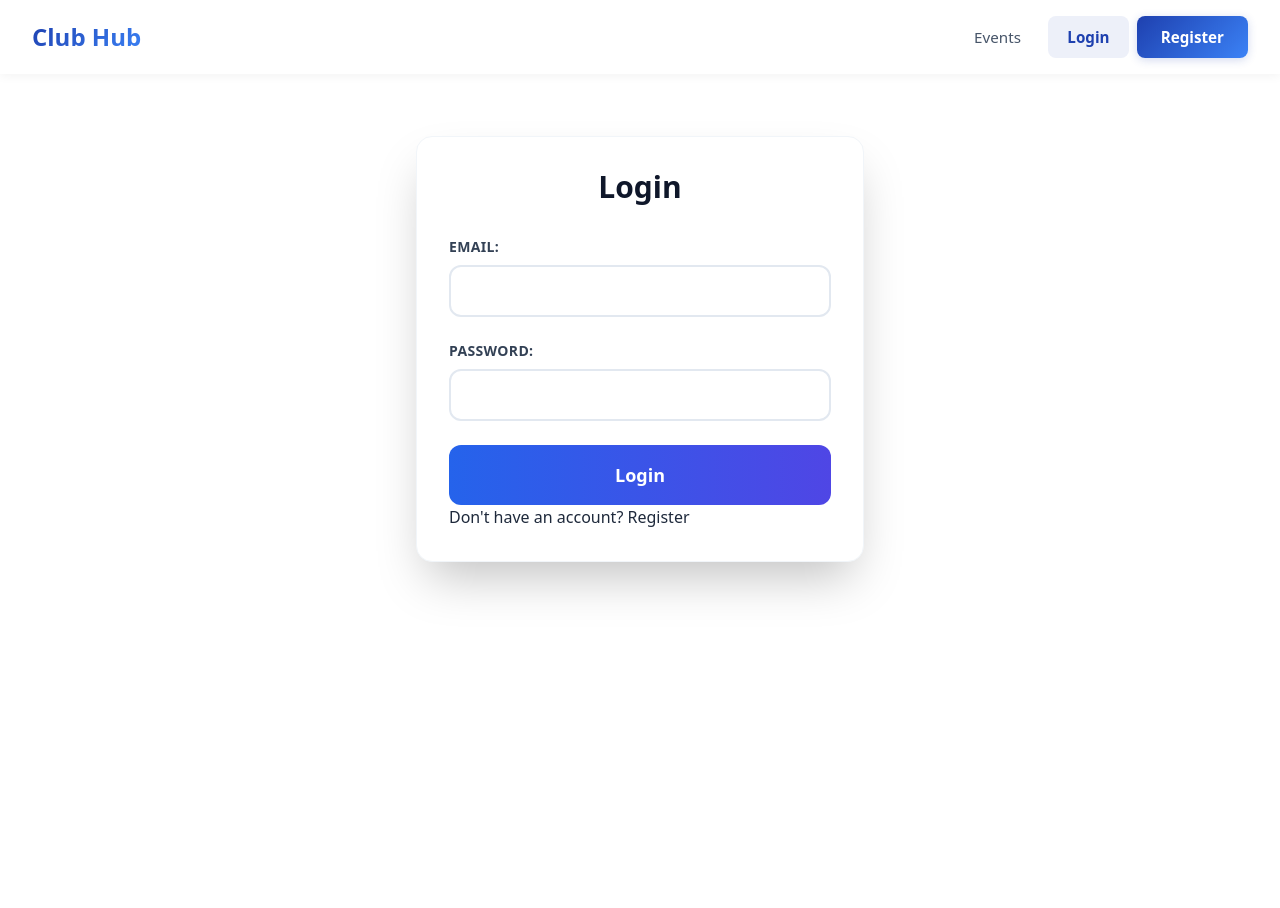
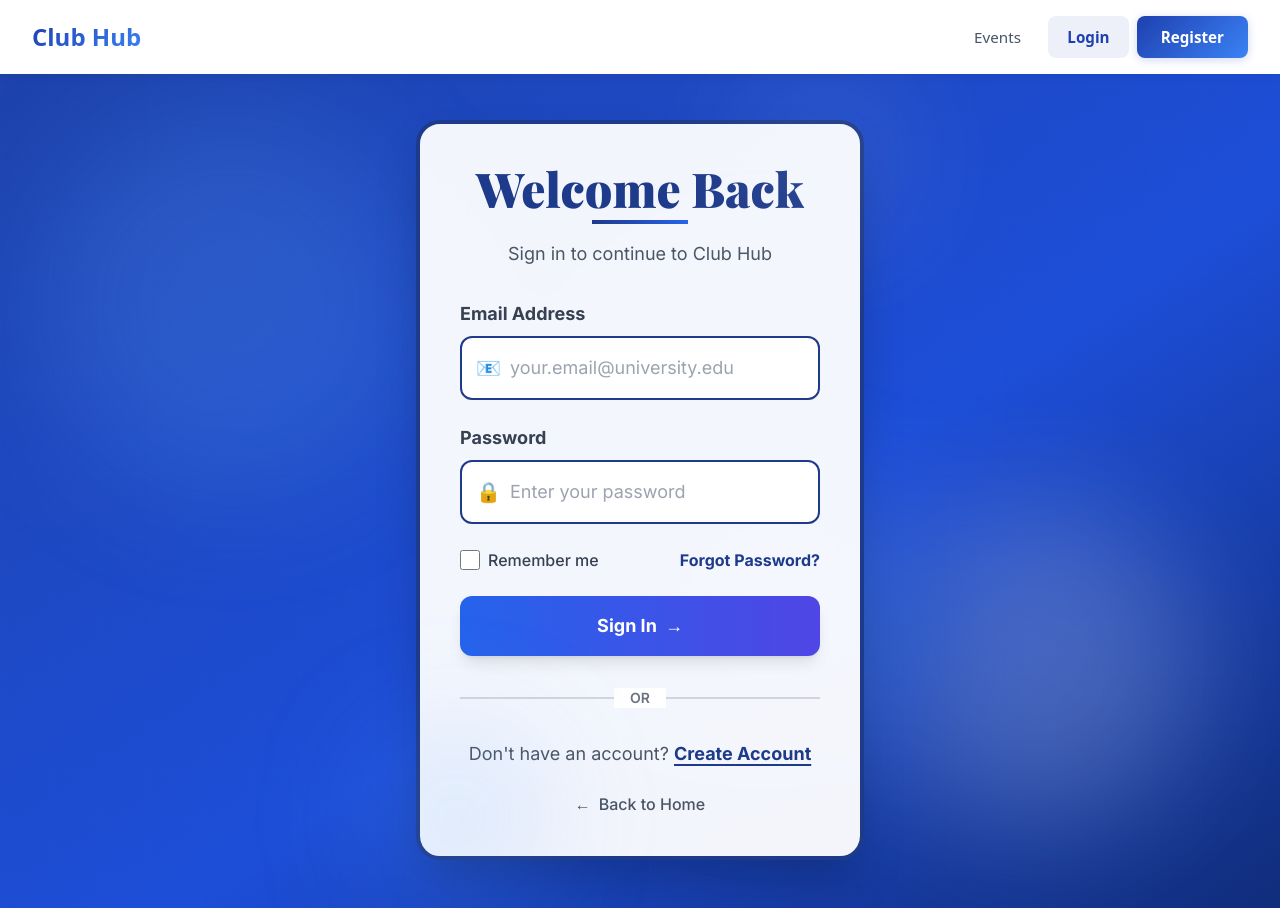
Before and after one commit to CHACHA0044/Club-management, a React (Create React App) app in the folder client/: page /login in a window 1280 px wide. Before the commit the page ends 800 px from the top, so only its background shows below. Built offline with nearby package versions, Linux system fonts and the light colour scheme.

Commit message:
Enhance login form with loading state and styles
Added loading state and improved UI elements for the login form.

```diff
--- a/client/src/components/auth/login.jsx
+++ b/client/src/components/auth/login.jsx
@@ -1,16 +1,18 @@
 import React, { useState } from "react";
-import { useNavigate } from "react-router-dom";
+import { useNavigate, Link } from "react-router-dom";
 import { loginUser } from "../../api/auth";
 
 const Login = () => {
   const [email, setEmail] = useState("");
   const [password, setPassword] = useState("");
   const [error, setError] = useState("");
+  const [isLoading, setIsLoading] = useState(false);
   const navigate = useNavigate();
 
   const handleLogin = async (e) => {
     e.preventDefault();
     setError("");
+    setIsLoading(true);
 
     try {
       const res = await loginUser({ email, password });
@@ -21,42 +23,254 @@ const Login = () => {
       navigate("/");
     } catch (err) {
       setError(err.response?.data?.message || "Login failed");
+    } finally {
+      setIsLoading(false);
     }
   };
 
   return (
-    <div className="login-container">
-      <h2>Login</h2>
-      <form onSubmit={handleLogin}>
-        {error && <div className="error">{error}</div>}
+    <>
+      <style>{`
+        @import url('https://fonts.googleapis.com/css2?family=Playfair+Display:wght@700;900&family=Inter:wght@400;500;600;700&display=swap');
 
-        <div className="form-group">
-          <label>Email:</label>
+        @keyframes fadeInUp {
+          from {
+            opacity: 0;
+            transform: translateY(30px);
+          }
+          to {
+            opacity: 1;
+            transform: translateY(0);
+          }
+        }
+
+        @keyframes float {
+          0%, 100% {
+            transform: translateY(0px);
+          }
+          50% {
+            transform: translateY(-20px);
+          }
+        }
+
+        @keyframes shimmer {
+          0% {
+            background-position: -1000px 0;
+          }
+          100% {
+            background-position: 1000px 0;
+          }
+        }
+
+        @keyframes gradient {
+          0% {
+            background-position: 0% 50%;
+          }
+          50% {
+            background-position: 100% 50%;
+          }
+          100% {
+            background-position: 0% 50%;
+          }
+        }
+
+        @keyframes pulseGlow {
+          0%, 100% {
+            box-shadow: 0 0 20px rgba(59, 130, 246, 0.3);
+          }
+          50% {
+            box-shadow: 0 0 40px rgba(59, 130, 246, 0.6);
+          }
+        }
+
+        .animate-fadeInUp {
+          animation: fadeInUp 0.8s ease-out forwards;
+        }
+
+        .animate-float {
+          animation: float 6s ease-in-out infinite;
+        }
+
+        .animate-shimmer {
+          background-size: 1000px 100%;
+          animation: shimmer 3s linear infinite;
+        }
+
+        .gradient-animate {
+          background-size: 200% 200%;
+          animation: gradient 8s ease infinite;
+        }
+
+        .animate-pulseGlow {
+          animation: pulseGlow 2s ease-in-out infinite;
+        }
+
+        .delay-100 { animation-delay: 0.1s; }
+        .delay-200 { animation-delay: 0.2s; }
+        .delay-300 { animation-delay: 0.3s; }
+
+        input:focus {
+          outline: none;
+        }
+      `}</style>
+
+      <div className="min-h-screen flex items-center justify-center px-4 py-12 relative overflow-hidden" style={{ fontFamily: "'Inter', sans-serif" }}>
+        {/* Animated Background */}
+        <div className="absolute inset-0 bg-gradient-to-br from-blue-900 via-blue-700 to-black gradient-animate">
+          <div className="absolute inset-0 opacity-20">
+            <div className="absolute top-10 left-10 w-96 h-96 bg-blue-400 rounded-full filter blur-3xl animate-float"></div>
+            <div className="absolute bottom-20 right-20 w-80 h-80 bg-white rounded-full filter blur-3xl animate-float" style={{ animationDelay: '0.3s' }}></div>
+            <div className="absolute top-1/2 left-1/2 w-72 h-72 bg-blue-300 rounded-full filter blur-3xl animate-float" style={{ animationDelay: '0.6s' }}></div>
+          </div>
+
+          {/* Grid Pattern Overlay */}
+          <div className="absolute inset-0 opacity-10" style={{
+            backgroundImage: 'linear-gradient(rgba(255,255,255,0.1) 1px, transparent 1px), linear-gradient(90deg, rgba(255,255,255,0.1) 1px, transparent 1px)',
+            backgroundSize: '50px 50px'
+          }}></div>
+        </div>
+
+        {/* Login Card */}
+        <div className="relative z-10 w-full max-w-md">
+          <div className="bg-white/95 backdrop-blur-xl rounded-3xl shadow-2xl border-4 border-blue-900 p-8 md:p-10 animate-fadeInUp">
+            {/* Logo/Title */}
+            <div className="text-center mb-8">
+              <h1 className="text-5xl font-black text-blue-900 mb-2" style={{ fontFamily: "'Playfair Display', serif" }}>
+                Welcome Back
+              </h1>
+              <div className="w-24 h-1 bg-gradient-to-r from-blue-900 to-blue-600 mx-auto mb-4"></div>
+              <p className="text-gray-600 text-lg">Sign in to continue to Club Hub</p>
+            </div>
+
+            {/* Error Message */}
+            {error && (
+              <div className="mb-6 p-4 bg-red-50 border-2 border-red-500 rounded-xl animate-fadeInUp">
+                <p className="text-red-700 text-center font-semibold">⚠️ {error}</p>
+              </div>
+            )}
+
+            {/* Login Form */}
+            <form onSubmit={handleLogin} className="space-y-6">
+              {/* Email Field */}
+              <div className="animate-fadeInUp delay-100">
+                <label htmlFor="email" className="block text-gray-700 font-bold mb-2 text-lg">
+                  Email Address
+                </label>
+                <div className="relative">
+                  <div className="absolute inset-y-0 left-0 pl-4 flex items-center pointer-events-none">
+                    <span className="text-blue-900 text-xl">📧</span>
+                  </div>
                   <input
                     type="email"
+                    id="email"
                     value={email}
                     onChange={(e) => setEmail(e.target.value)}
+                    className="w-full pl-12 pr-4 py-4 border-2 border-blue-900 rounded-xl text-lg focus:border-blue-600 focus:ring-4 focus:ring-blue-200 transition-all duration-300"
+                    placeholder="your.email@university.edu"
                     required
                   />
                 </div>
+              </div>
 
-        <div className="form-group">
-          <label>Password:</label>
+              {/* Password Field */}
+              <div className="animate-fadeInUp delay-200">
+                <label htmlFor="password" className="block text-gray-700 font-bold mb-2 text-lg">
+                  Password
+                </label>
+                <div className="relative">
+                  <div className="absolute inset-y-0 left-0 pl-4 flex items-center pointer-events-none">
+                    <span className="text-blue-900 text-xl">🔒</span>
+                  </div>
                   <input
                     type="password"
+                    id="password"
                     value={password}
                     onChange={(e) => setPassword(e.target.value)}
+                    className="w-full pl-12 pr-4 py-4 border-2 border-blue-900 rounded-xl text-lg focus:border-blue-600 focus:ring-4 focus:ring-blue-200 transition-all duration-300"
+                    placeholder="Enter your password"
                     required
                   />
                 </div>
+              </div>
 
-        <button type="submit">Login</button>
+              {/* Remember Me & Forgot Password */}
+              <div className="flex items-center justify-between animate-fadeInUp delay-300">
+                <label className="flex items-center cursor-pointer">
+                  <input type="checkbox" className="w-5 h-5 text-blue-900 border-2 border-gray-300 rounded focus:ring-2 focus:ring-blue-500" />
+                  <span className="ml-2 text-gray-700 font-medium">Remember me</span>
+                </label>
+                <a href="#" className="text-blue-900 font-bold hover:text-blue-700 transition-colors duration-300">
+                  Forgot Password?
+                </a>
+              </div>
+
+              {/* Submit Button */}
+              <button
+                type="submit"
+                disabled={isLoading}
+                className="group relative w-full py-4 bg-gradient-to-r from-blue-900 to-blue-700 text-white font-bold text-xl rounded-xl shadow-lg hover:shadow-2xl transform hover:-translate-y-1 transition-all duration-300 overflow-hidden animate-fadeInUp delay-300 disabled:opacity-50 disabled:cursor-not-allowed"
+              >
+                <span className="relative z-10 flex items-center justify-center gap-2">
+                  {isLoading ? (
+                    <>
+                      <svg className="animate-spin h-5 w-5" xmlns="http://www.w3.org/2000/svg" fill="none" viewBox="0 0 24 24">
+                        <circle className="opacity-25" cx="12" cy="12" r="10" stroke="currentColor" strokeWidth="4"></circle>
+                        <path className="opacity-75" fill="currentColor" d="M4 12a8 8 0 018-8V0C5.373 0 0 5.373 0 12h4zm2 5.291A7.962 7.962 0 014 12H0c0 3.042 1.135 5.824 3 7.938l3-2.647z"></path>
+                      </svg>
+                      <span>Signing In...</span>
+                    </>
+                  ) : (
+                    <>
+                      <span>Sign In</span>
+                      <span className="group-hover:translate-x-1 transition-transform duration-300">→</span>
+                    </>
+                  )}
+                </span>
+                <div className="absolute inset-0 bg-gradient-to-r from-blue-700 to-black opacity-0 group-hover:opacity-100 transition-opacity duration-300"></div>
+              </button>
             </form>
 
-      <p>
-        Don't have an account? <a href="/register">Register</a>
+            {/* Divider */}
+            <div className="relative my-8 animate-fadeInUp delay-300">
+              <div className="absolute inset-0 flex items-center">
+                <div className="w-full border-t-2 border-gray-300"></div>
+              </div>
+              <div className="relative flex justify-center text-sm">
+                <span className="px-4 bg-white text-gray-500 font-semibold">OR</span>
+              </div>
+            </div>
+
+            {/* Register Link */}
+            <div className="text-center animate-fadeInUp delay-300">
+              <p className="text-gray-600 text-lg">
+                Don't have an account?{" "}
+                <Link
+                  to="/register"
+                  className="text-blue-900 font-bold hover:text-blue-700 transition-colors duration-300 underline decoration-2 underline-offset-4"
+                >
+                  Create Account
+                </Link>
               </p>
             </div>
+
+            {/* Back to Home */}
+            <div className="text-center mt-6 animate-fadeInUp delay-300">
+              <Link
+                to="/"
+                className="inline-flex items-center gap-2 text-gray-600 hover:text-blue-900 transition-colors duration-300 font-medium"
+              >
+                <span>←</span>
+                <span>Back to Home</span>
+              </Link>
+            </div>
+          </div>
+
+          {/* Decorative Elements */}
+          <div className="absolute -top-10 -right-10 w-40 h-40 bg-white/10 rounded-full blur-3xl animate-float"></div>
+          <div className="absolute -bottom-10 -left-10 w-40 h-40 bg-blue-400/20 rounded-full blur-3xl animate-float" style={{ animationDelay: '0.3s' }}></div>
+        </div>
+      </div>
+    </>
   );
 };
 
```
Lines whose indentation alone changed are shown as unchanged.
